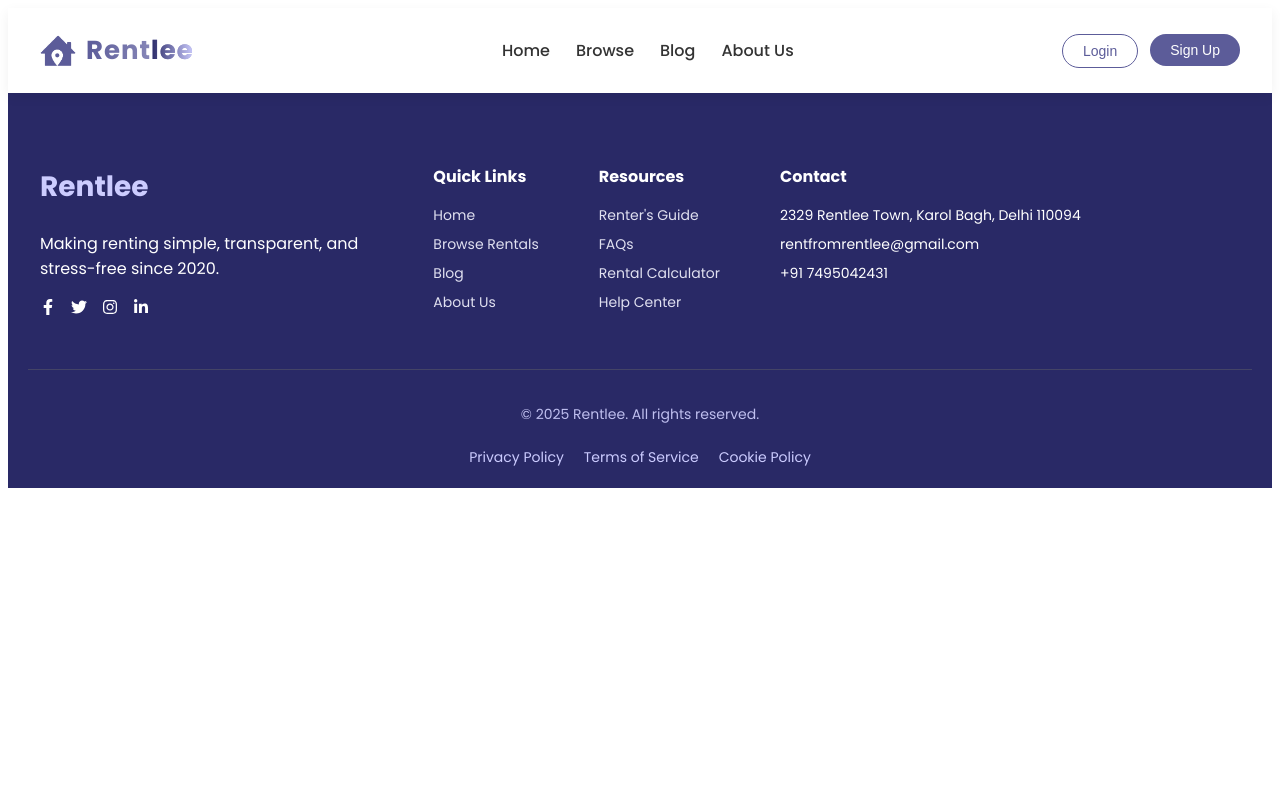
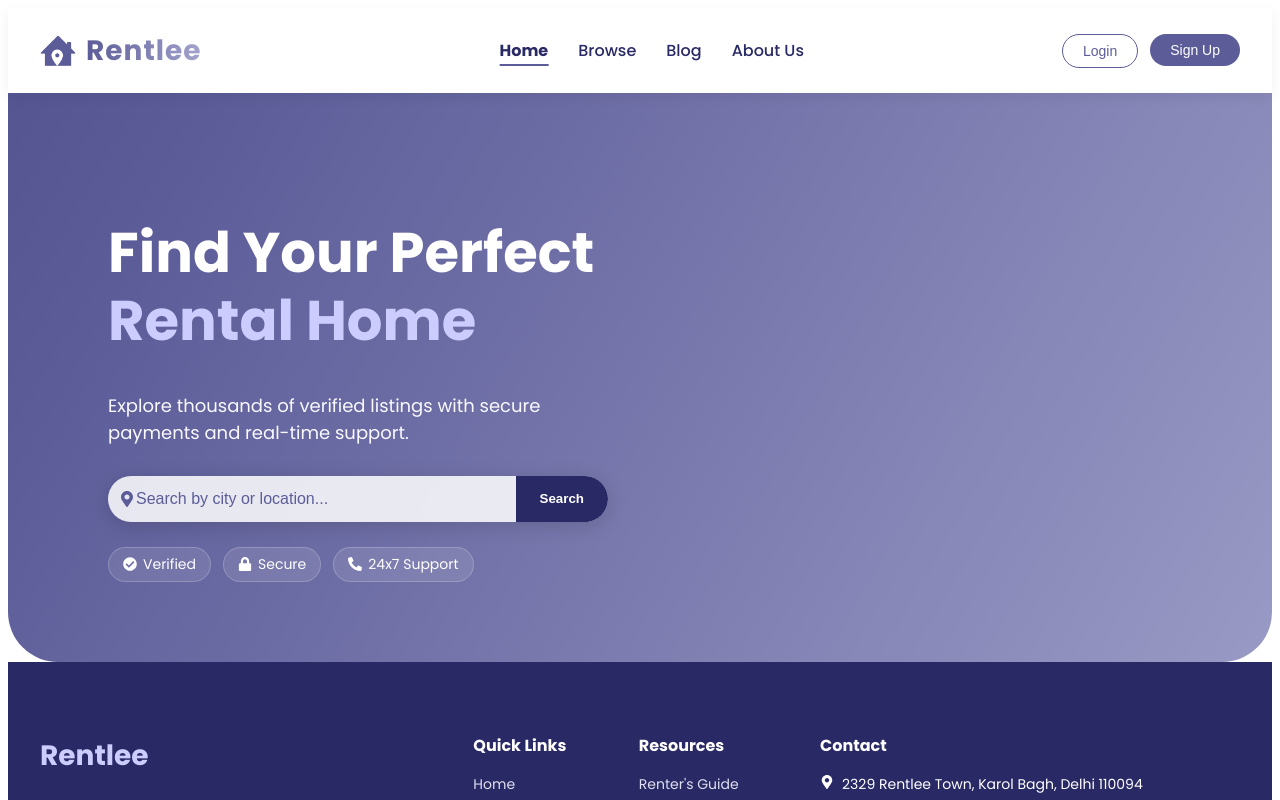
Before and after one commit to soumyatiw/Rentlee, a Next.js app: page / in a window 1280 px wide. Shown: the top 800 px of the page. Built offline with nearby package versions, Linux system fonts and the light colour scheme.

Commit message:
Hero Section

```diff
--- a/package.json
+++ b/package.json
@@ -9,6 +9,7 @@
     "lint": "next lint"
   },
   "dependencies": {
+    "aos": "^3.0.0-beta.6",
     "next": "15.3.1",
     "react": "^19.0.0",
     "react-dom": "^19.0.0",
--- a/src/app/page.js
+++ b/src/app/page.js
@@ -1,10 +1,15 @@
 import Navbar from "@/components/Navbar";
 import "./globals.css";
 import Footer from "@/components/Footer";
+import HeroSection from "@/components/HeroSection";
+import AOS from 'aos';
+import 'aos/dist/aos.css';
+
 export default function Home() {
   return (
     <div>
       <Navbar/>
+      <HeroSection/>
       <Footer/>
     </div>
   );
--- a/src/components/Footer.js
+++ b/src/components/Footer.js
@@ -1,6 +1,6 @@
-
 import styles from './Footer.module.css';
-import { FaFacebookF, FaTwitter, FaInstagram, FaLinkedinIn } from 'react-icons/fa';
+import { FaFacebookF, FaInstagram, FaLinkedinIn, FaMapMarkerAlt, FaEnvelope, FaPhoneAlt } from 'react-icons/fa';
+import { FaXTwitter } from 'react-icons/fa6';
 
 export default function Footer() {
   return (
@@ -11,7 +11,7 @@ export default function Footer() {
           <p>Making renting simple, transparent, and stress-free since 2020.</p>
           <div className={styles.socialIcons}>
             <a href="#"><FaFacebookF /></a>
-            <a href="#"><FaTwitter /></a>
+            <a href="#"><FaXTwitter /></a>
             <a href="#"><FaInstagram /></a>
             <a href="#"><FaLinkedinIn /></a>
           </div>
@@ -39,9 +39,9 @@ export default function Footer() {
           <div>
             <h4>Contact</h4>
             <ul>
-              <li>2329 Rentlee Town, Karol Bagh, Delhi 110094</li>
-              <li>rentfromrentlee@gmail.com</li>
-              <li>+91 7495042431</li>
+              <li><FaMapMarkerAlt style={{ marginRight: '8px' }} />2329 Rentlee Town, Karol Bagh, Delhi 110094</li>
+              <li><FaEnvelope style={{ marginRight: '8px' }} />rentfromrentlee@gmail.com</li>
+              <li><FaPhoneAlt style={{ marginRight: '8px' }} />+91 7495042431</li>
             </ul>
           </div>
         </div>
--- a/src/components/Footer.module.css
+++ b/src/components/Footer.module.css
@@ -11,7 +11,7 @@
     display: flex;
     flex-wrap: wrap;
     justify-content: space-between;
-    gap: 40px;
+    gap: 100px;
   }
 
   .brandSection {
@@ -88,6 +88,8 @@
     margin-top: 8px;
     display: flex;
     gap: 20px;
+    flex-wrap: wrap;
+    justify-content: center;
   }
 
   .policies a {
@@ -99,3 +101,27 @@
   .policies a:hover {
     color: #A3A3CC;
   }
+
+  /* Responsive Styles */
+  @media (max-width: 768px) {
+    .container {
+        flex-direction: column;
+        align-items: center;
+    }
+
+    .linkSections {
+        flex-direction: column;
+        gap: 30px;
+    }
+
+    .newsletter input {
+        width: 100%;
+        border-radius: 6px;
+        margin-bottom: 10px;
+    }
+
+    .newsletter button {
+        width: 100%;
+        border-radius: 6px;
+    }
+  }
--- /dev/null
+++ b/src/components/HeroSection.js
@@ -0,0 +1,35 @@
+import Image from 'next/image';
+import styles from './HeroSection.module.css';
+// import heroImage from '@/assets/hero-image.png';
+import { FaCheckCircle, FaLock, FaPhoneAlt, FaMapMarkerAlt } from 'react-icons/fa';
+
+export default function HeroSection() {
+  return (
+    <section className={styles.hero}>
+      <div className={styles.left}>
+        <h1 className={styles.title}>
+            Find Your Perfect <span>Rental Home</span>
+        </h1>
+        <p className={styles.subtitle}>
+            Explore thousands of verified listings with secure payments and real-time support.
+        </p>
+
+        <div className={styles.searchBox}>
+            <FaMapMarkerAlt className={styles.icon} />
+            <input type="text" placeholder='Search by city or location...' />
+            <button>Search</button>
+        </div>
+
+        <div className={styles.tags}>
+            <span><FaCheckCircle /> Verified</span>
+            <span><FaLock /> Secure</span>
+            <span><FaPhoneAlt /> 24x7 Support</span>
+        </div>
+      </div>
+
+      <div className={styles.right}>
+        {/* <Image src={heroImage} alt="Hero" className={styles.heroImage} /> */}
+      </div>
+    </section>
+  );
+}
--- /dev/null
+++ b/src/components/HeroSection.module.css
@@ -0,0 +1,139 @@
+.hero {
+    display: flex;
+    justify-content: center;
+    align-items: center;
+    gap: 60px;
+    padding: 80px 100px;
+    background: linear-gradient(120deg, #292966, #5C5C99, #A3A3CC);
+    background-size: 200% 200%;
+    animation: gradientMove 15s ease infinite;
+    border-bottom-left-radius: 50px;
+    border-bottom-right-radius: 50px;
+    color: #fff;
+    flex-wrap: wrap;
+    overflow: hidden;
+    position: relative;
+  }
+
+
+  @keyframes gradientMove {
+    0% {
+      background-position: 0% 50%;
+    }
+    50% {
+      background-position: 100% 50%;
+    }
+    100% {
+      background-position: 0% 50%;
+    }
+  }
+
+
+  .left {
+    flex: 1;
+    max-width: 600px;
+    display: flex;
+    flex-direction: column;
+    align-items: flex-start;
+  }
+
+  .title {
+    font-size: 56px;
+    font-weight: 800;
+    margin-bottom: 20px;
+    line-height: 1.2;
+  }
+
+  .title span {
+    color: #CCCCFF;
+  }
+
+  .subtitle {
+    font-size: 18px;
+    margin-bottom: 30px;
+    color: #f9f9ff;
+  }
+
+  .searchBox {
+    display: flex;
+    background: rgba(255, 255, 255, 0.85);
+    backdrop-filter: blur(8px);
+    border-radius: 50px;
+    overflow: hidden;
+    max-width: 500px;
+    margin-bottom: 25px;
+    width: 100%;
+    position: relative;
+    box-shadow: 0 4px 20px rgba(0, 0, 0, 0.15);
+  }
+
+  .searchBox input {
+    flex: 1;
+    padding: 14px 20px;
+    background: transparent;
+    border: none;
+    color: #292966;
+    font-size: 16px;
+    outline: none;
+  }
+
+  .searchBox input::placeholder {
+    color: #5C5C99;
+    padding-left: 8px;
+  }
+
+  .searchBox button {
+    background-color: #292966;
+    color: white;
+    padding: 14px 24px;
+    border: none;
+    font-weight: bold;
+    cursor: pointer;
+    transition: background 0.3s ease;
+  }
+
+  .searchBox button:hover {
+    background-color: #1f1f4b;
+  }
+
+  .tags {
+    display: flex;
+    gap: 12px;
+    flex-wrap: wrap;
+    font-size: 14px;
+    color: #ffffff;
+  }
+
+  .tags span {
+    display: flex;
+    align-items: center;
+    gap: 6px;
+    background-color: rgba(255, 255, 255, 0.1);
+    padding: 6px 14px;
+    border-radius: 999px;
+    border: 1px solid rgba(255, 255, 255, 0.2);
+  }
+
+  .right {
+    flex: 1;
+    display: flex;
+    justify-content: center;
+  }
+
+  .heroImage {
+    width: 100%;
+    max-width: 500px;
+    border-radius: 30px;
+    object-fit: cover;
+    box-shadow: 0 10px 30px rgba(0, 0, 0, 0.2);
+  }
+
+  .icon {
+    position: absolute;
+    left: 0.7rem;
+    top: 50%;
+    transform: translateY(-50%);
+    font-size: 1rem;
+    color: #5C5C99;
+    pointer-events: none; /* So it doesn't block clicks */
+  }
--- a/src/components/Navbar.js
+++ b/src/components/Navbar.js
@@ -1,9 +1,25 @@
+'use client';
+
 import Link from 'next/link';
 import Image from 'next/image';
+import { useEffect, useState } from 'react';
 import styles from './Navbar.module.css';
 import logo from '@/assets/Logo.png';
 
 export default function Navbar() {
+  const [currentPath, setCurrentPath] = useState('');
+
+  useEffect(() => {
+    setCurrentPath(window.location.pathname);
+  }, []);
+
+  const navLinks = [
+    { name: 'Home', path: '/' },
+    { name: 'Browse', path: '/browse' },
+    { name: 'Blog', path: '/blog' },
+    { name: 'About Us', path: '/about' }
+  ];
+
   return (
     <nav className={styles.navbar}>
       <div className={styles.navContainer}>
@@ -13,10 +29,16 @@ export default function Navbar() {
         </Link>
 
         <ul className={styles.links}>
-          <li><Link href="/">Home</Link></li>
-          <li><Link href="/browse">Browse</Link></li>
-          <li><Link href="/blog">Blog</Link></li>
-          <li><Link href="/about">About Us</Link></li>
+          {navLinks.map(link => (
+            <li key={link.name}>
+              <Link
+                href={link.path}
+                className={`${styles.link} ${currentPath === link.path ? styles.active : ''}`}
+              >
+                {link.name}
+              </Link>
+            </li>
+          ))}
         </ul>
 
         <div className={styles.auth}>
--- a/src/components/Navbar.module.css
+++ b/src/components/Navbar.module.css
@@ -3,9 +3,10 @@
   top: 0;
   width: 100%;
   backdrop-filter: blur(16px);
-    background: rgba(255, 255, 255, 0.75);
+  background: rgba(255, 255, 255, 0.85);
   box-shadow: 0 4px 12px rgba(0, 0, 0, 0.06);
   z-index: 999;
+  font-family: 'Poppins', sans-serif;
 }
 
 .navContainer {
@@ -25,7 +26,7 @@
 }
 
 .brand {
-    font-size: 26px;
+  font-size: 28px;
   font-weight: 700;
   background: linear-gradient(90deg, #5C5C99, #A3A3CC);
   -webkit-background-clip: text;
@@ -33,28 +34,23 @@
   letter-spacing: 1px;
 }
 
-  .brand span {
-    background: linear-gradient(90deg, #292966, #CCCCFF);
-    -webkit-background-clip: text;
-    -webkit-text-fill-color: transparent;
-  }
-
 .links {
   display: flex;
-    gap: 26px;
+  gap: 30px;
   list-style: none;
 }
 
-  .links li a {
+.link {
+  position: relative;
   text-decoration: none;
-    color: #333;
+  color: #292966;
   font-size: 16px;
   font-weight: 500;
-    position: relative;
   padding-bottom: 4px;
+  transition: all 0.3s ease;
 }
 
-  .links li a::after {
+.link::after {
   content: '';
   position: absolute;
   left: 50%;
@@ -66,7 +62,15 @@
   transform: translateX(-50%);
 }
 
-  .links li a:hover::after {
+.link:hover::after {
+  width: 100%;
+}
+
+.active {
+  font-weight: 600;
+}
+
+.active::after {
   width: 100%;
 }
 
```
Also changed, not shown: 1 other file (tests, documents, lock files or other folders). Lines whose indentation alone changed are shown as unchanged.
